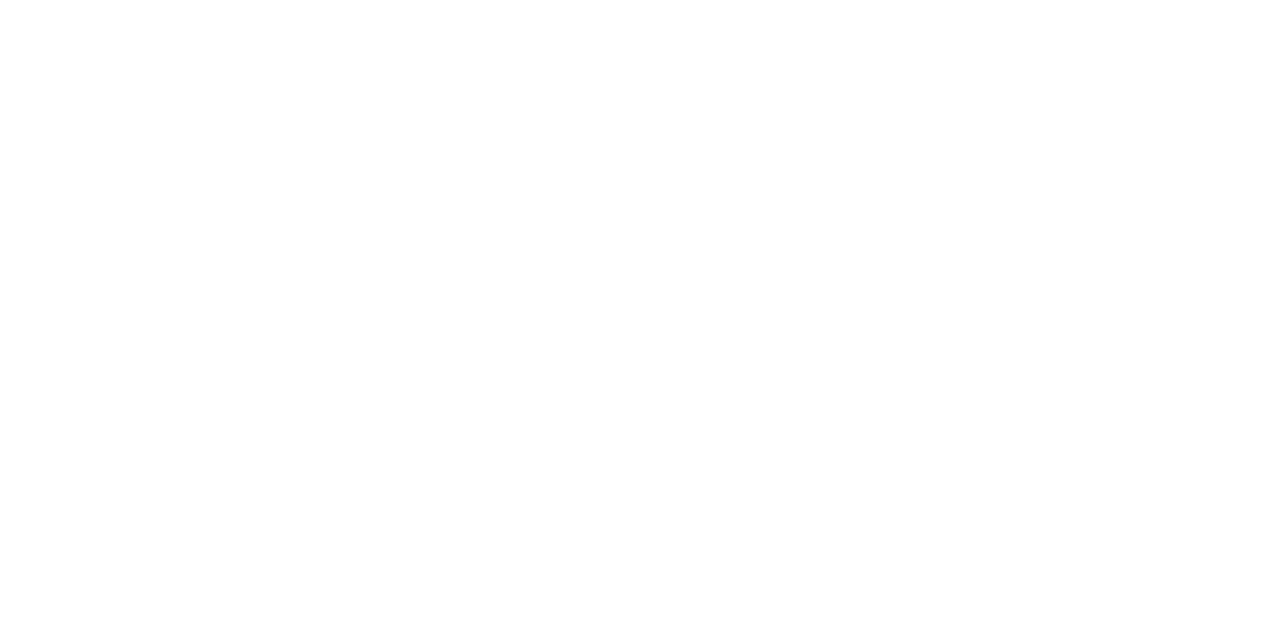
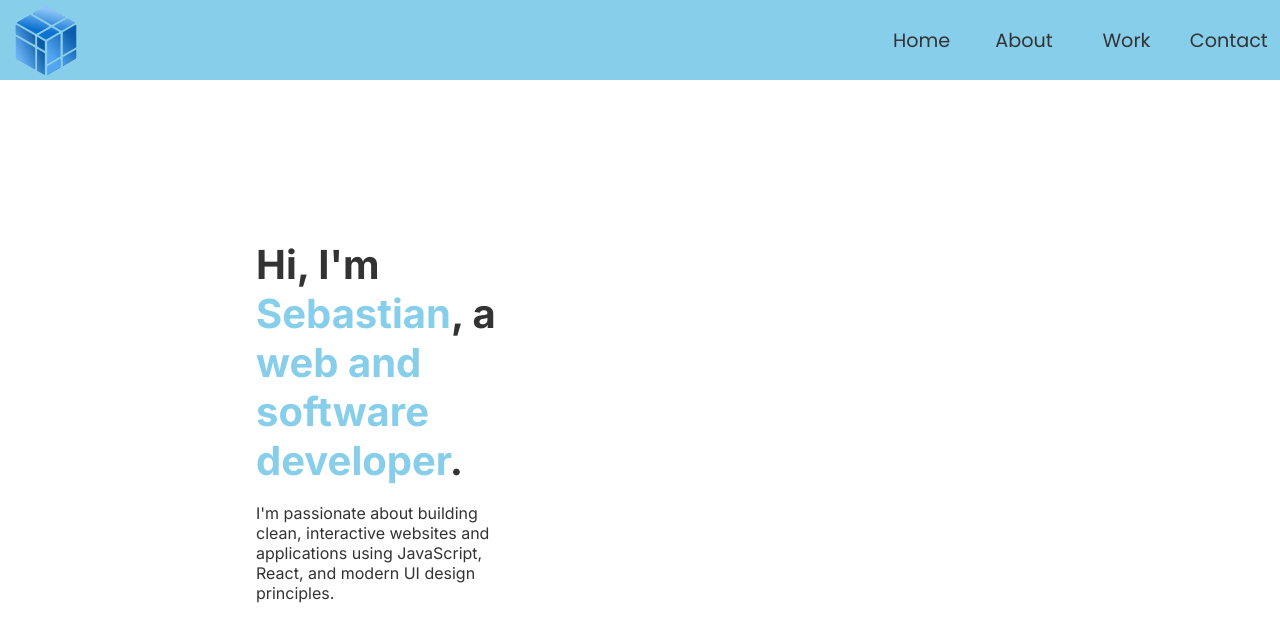
Before and after one commit to SebastianBrum/Portfolio-website, a plain HTML site: page index.html in a window 1280 px wide. Drawn offline with Linux system fonts and the light colour scheme.

Commit message:
Navbar and intro section created

```diff
--- a/index.html
+++ b/index.html
@@ -4,9 +4,36 @@
         <title>Sebastian Brummer Portfolio Website</title>
         <meta name="viewport" content="width=device-width, initial-scale=1.0">
         <meta charset="UTF-8">
+
+
         <link rel="stylesheet" href="style.css">
+
+        <link rel="preconnect" href="https://fonts.googleapis.com">
+        <link rel="preconnect" href="https://fonts.gstatic.com" crossorigin>
+        <link href="https://fonts.googleapis.com/css2?family=Inter:ital,opsz,wght@0,14..32,100..900;1,14..32,100..900&family=Poppins:ital,wght@0,100;0,200;0,300;0,400;0,500;0,600;0,700;0,800;0,900;1,100;1,200;1,300;1,400;1,500;1,600;1,700;1,800;1,900&display=swap" rel="stylesheet">
     </head>
     <body>
+        <nav>
+            <ul class="navigation">
+                <li class="link"></li>
+                <li class="link">Home</li>
+                <li class="link">About</li>
+                <li class="link">Work</li>
+                <li class="link">Contact</li>
+            </ul>
+        </nav>
+
+        <section>
+            <div class="intro-container">
+                <h1 class="intro">
+                    Hi, I'm <br><span class="intro-text">Sebastian</span>, a <br><span class="intro-text">web and software developer</span>.
+                </h1>
+                <br>
+                <p class="intro-description">
+                    I'm passionate about building clean, interactive websites and applications using JavaScript, React, and modern UI design principles.
+                </p>
+            </div>
+        </section>
         <script src="script.js"></script>
     </body>
 </html>
--- a/style.css
+++ b/style.css
@@ -0,0 +1,79 @@
+:root{
+    --clr-background: #FFFFFF;
+    --clr-primary: #87CEEB;
+    --clr-secondary: #333333;
+
+    --font-heading: 'Poppins', sans-serif;
+    --font-body: 'Inter', sans-serif
+}
+
+*{
+    margin: 0;
+    padding: 0;
+    box-sizing: border-box;
+}
+
+body{
+    background-color: var(-clr-background);
+}
+
+.navigation{
+    width: 100%;
+    height: 10vh;
+    display: flex;
+    justify-content: flex-end;
+    align-items: center;
+    background-color: var(--clr-primary);
+}
+
+.link{
+    width: 8%;
+    height: 100%;
+    list-style: none;
+    font-family: var(--font-heading), 'sans-serif';
+    font-size: 1.2rem;
+    color: var(--clr-secondary);
+    display: flex;
+    align-items: center;
+    justify-content: center;
+    border-radius: 5px;
+    transition: all 0.2s linear;
+}
+
+.link:nth-child(1){
+    background-image: url(logo.png);
+    background-size: contain;
+    background-repeat: no-repeat;
+    margin-right: auto;
+    height: 90%;
+}
+
+.link:not(:first-child):hover{
+    background-color: var(--clr-secondary);
+    color: var(--clr-primary)
+}
+
+.intro-container{
+    width: 20%;
+    height: 40vh;
+    position: fixed;
+    margin-left: 20vw;
+    top:50%;
+    transform: translateY(-50%);
+}
+
+.intro{
+    font-size: 2.5rem;
+    font-family: var(--font-body);
+    color: var(--clr-secondary);
+}
+
+.intro-text{
+    color: var(--clr-primary);
+}
+
+.intro-description{
+    font-size: 1rem;
+    font-family: var(--font-body);
+    color: var(--clr-secondary);
+}
```
Also changed, not shown: logo.png (added), sebastian-brummer-professional.jpg (added).
